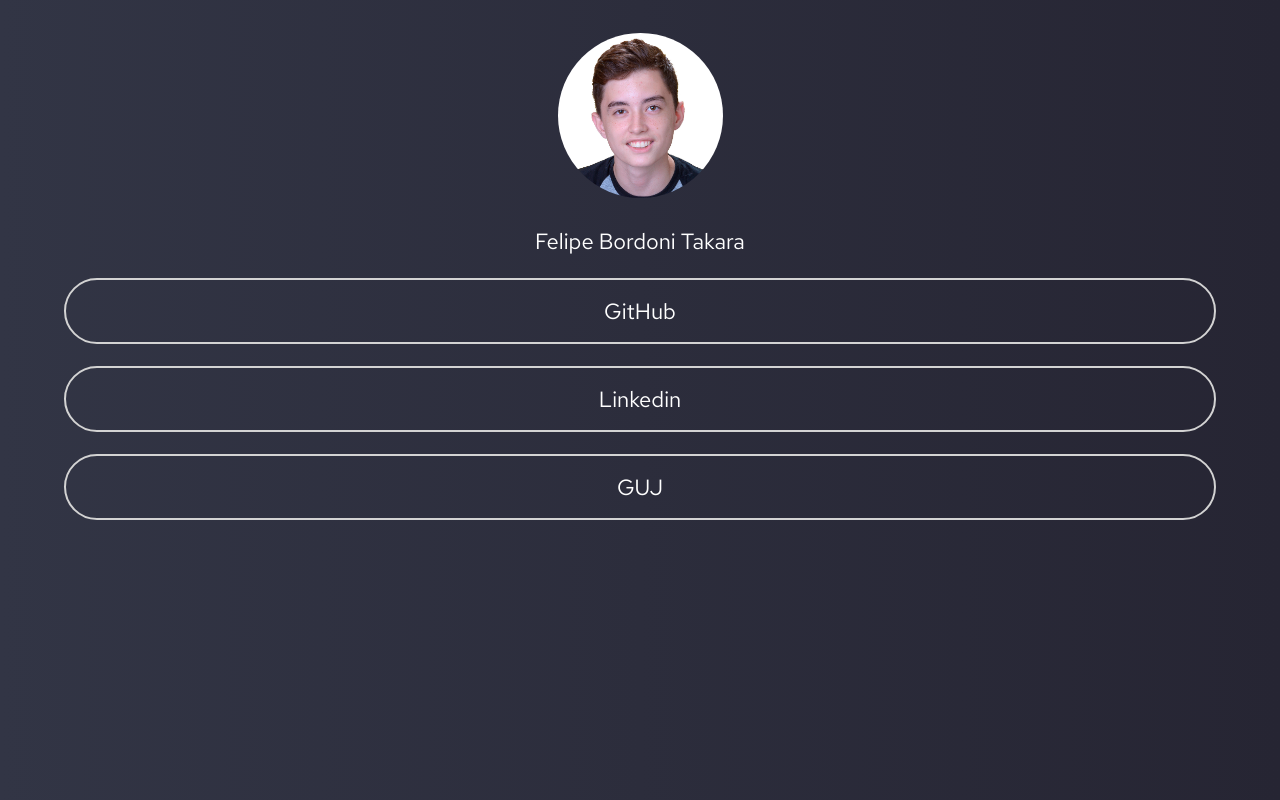
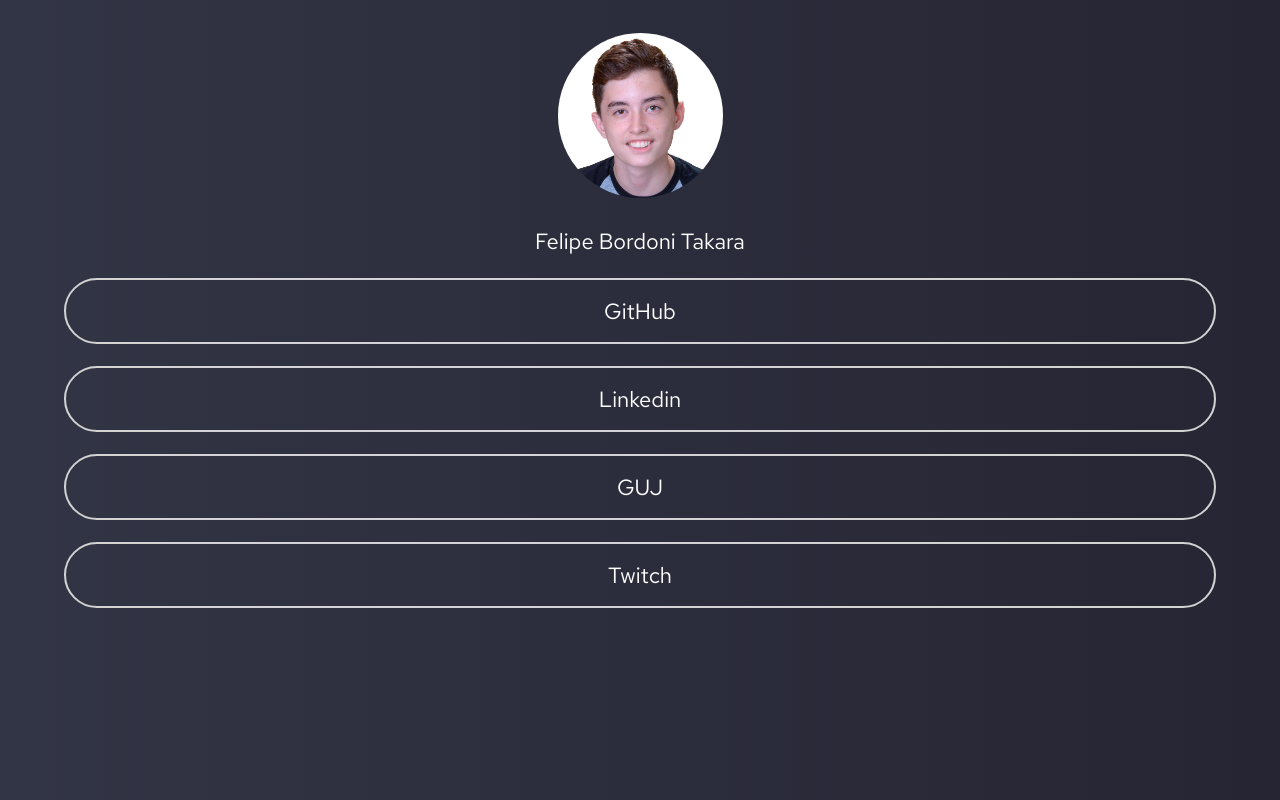
Before and after one commit to felipe-takara/contact-center, a plain HTML site: page index.html in a window 1280 px wide. Shown: the top 800 px of the page. Drawn offline with Linux system fonts and the light colour scheme.

Commit message:
Update index.html

```diff
--- a/index.html
+++ b/index.html
@@ -21,7 +21,7 @@
                 <a href="https://github.com/felipe-takara">GitHub</a>
                 <a href="https://www.linkedin.com/in/felipe-bordoni-takara/">Linkedin</a>
                 <a href="https://www.guj.com.br/u/felipetakara/">GUJ</a>
-
+                <a href="https://www.twitch.tv/felipe_takara_">Twitch</a>
 
             </div>
 
```
